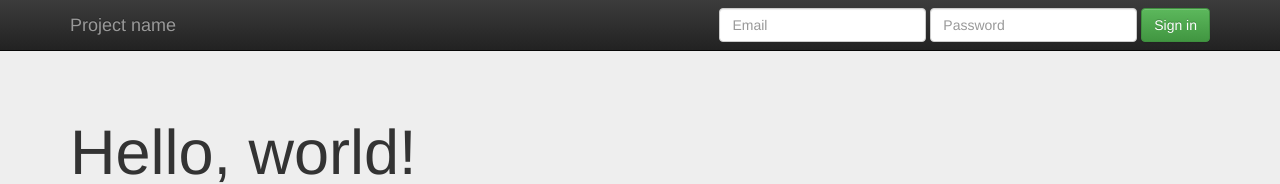
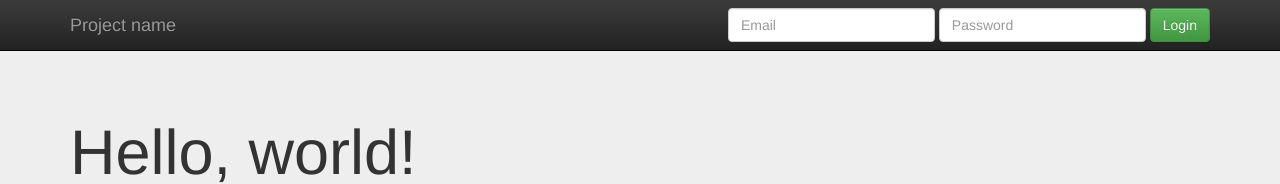
Before and after one commit to flippeters/starter-web, a plain HTML site: page index.html in a window 1280 px wide. Shown: the top 184 px of the page. Drawn offline with nearby package versions, Linux system fonts and the light colour scheme.

Commit message:
Update index.html

```diff
--- a/index.html
+++ b/index.html
@@ -45,7 +45,7 @@
             <div class="form-group">
               <input type="password" placeholder="Password" class="form-control">
             </div>
-            <button type="submit" class="btn btn-success">Sign in</button>
+            <button type="submit" class="btn btn-success">Login</button>
           </form>
         </div><!--/.navbar-collapse -->
       </div>
```
